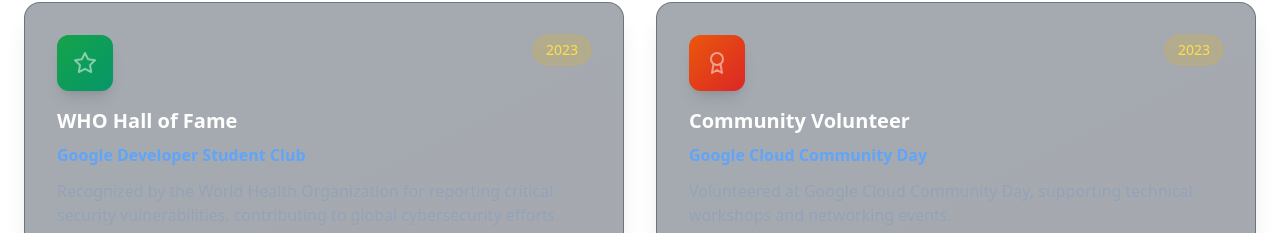
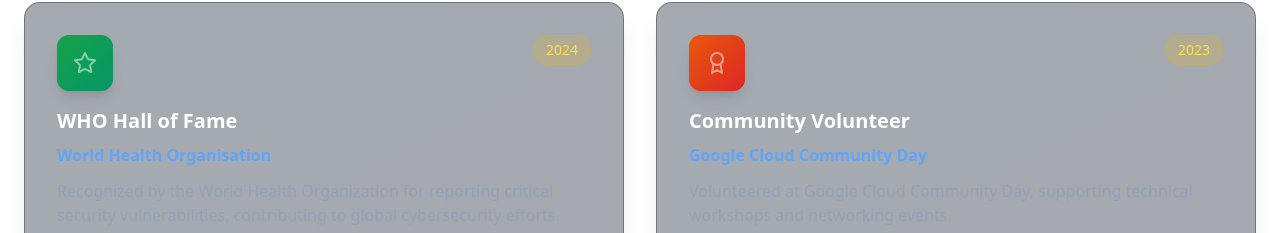
Before and after one commit to iamshriharshan/new-portfolio, a React (Vite) app: page / in a window 1280 px wide. Shown: the part 6352-6585 px from the top of the page. Built offline with nearby package versions, Linux system fonts and the light colour scheme.

Commit message:
Updated Experience.tsx

```diff
--- a/src/components/Experience.tsx
+++ b/src/components/Experience.tsx
@@ -81,9 +81,9 @@ const Experience: React.FC = () => {
 
   const achievements = [
     {
-      year: '2023',
+      year: '2024',
       title: "WHO Hall of Fame",
-      organization: "Google Developer Student Club",
+      organization: "World Health Organisation",
       description: "Recognized by the World Health Organization for reporting critical security vulnerabilities, contributing to global cybersecurity efforts.",
       icon: <Star className="w-5 h-5 sm:w-6 sm:h-6" />,
       color: 'from-green-600 to-emerald-600'
```
